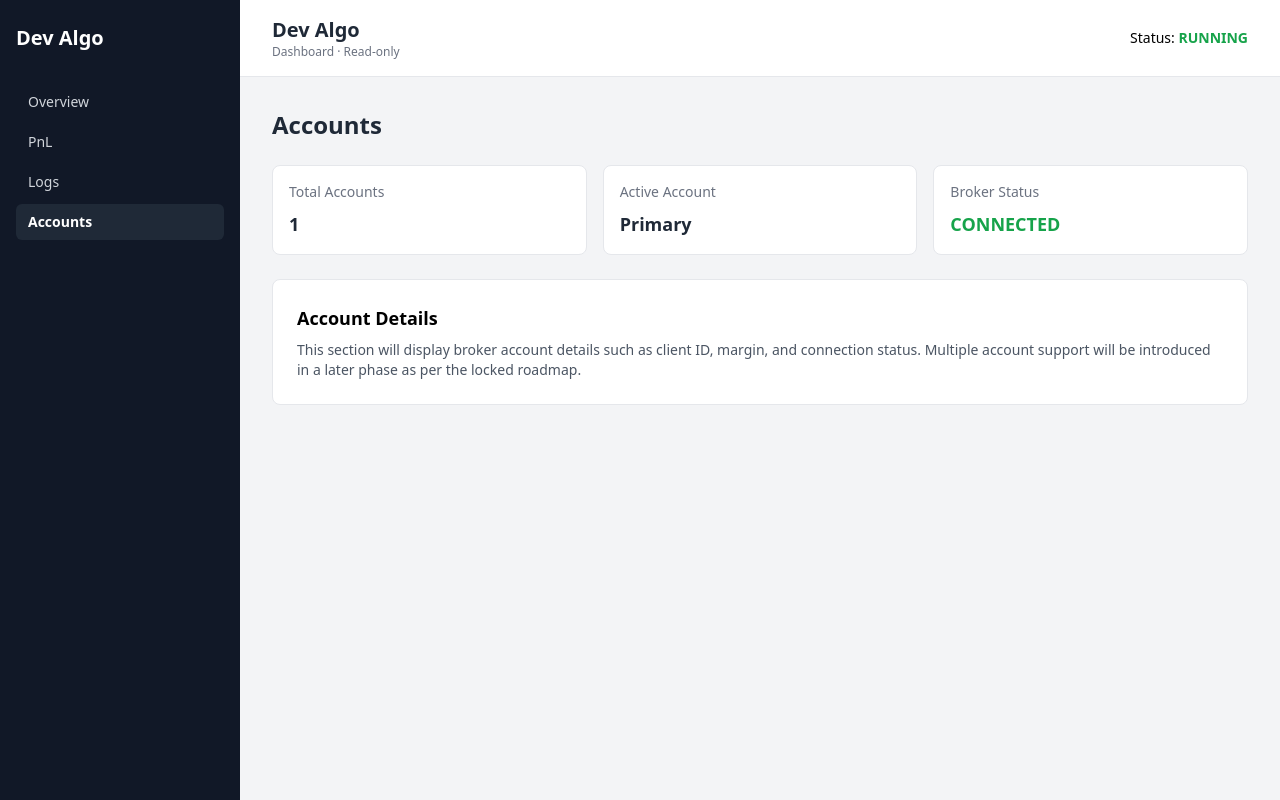
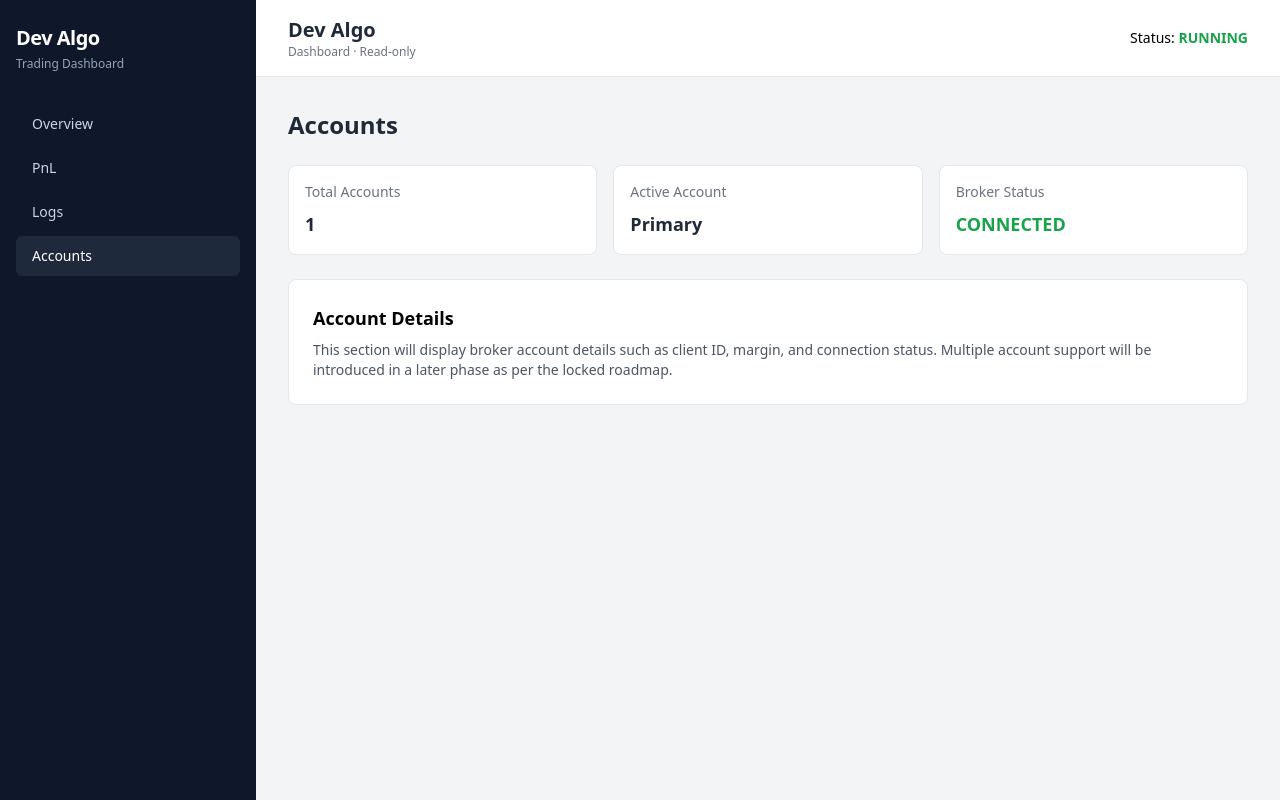
Before and after one commit to devanshprakashsingh-lang/dev-algo-frontend, a React app: page /accounts in a window 1280 px wide. Built offline with nearby package versions, Linux system fonts and the light colour scheme; the HTML template or start-up script is replaced by a standard one.

Commit message:
UI Step 3: Sidebar polish

```diff
--- a/src/components/layout/Sidebar.jsx
+++ b/src/components/layout/Sidebar.jsx
@@ -9,27 +9,25 @@ const MENU = [
 
 export default function Sidebar() {
   return (
-    <aside className="w-60 bg-gray-900 text-gray-300 min-h-screen px-4 py-6">
-      {/* Brand */}
-      <div className="text-xl font-bold text-white mb-8">
-        Dev Algo
+    <aside className="w-64 bg-slate-900 text-slate-200 min-h-screen px-4 py-6">
+      <div className="mb-8">
+        <h1 className="text-xl font-bold text-white tracking-tight">
+          Dev Algo
+        </h1>
+        <p className="text-xs text-slate-400 mt-1">Trading Dashboard</p>
       </div>
 
-      {/* Navigation */}
-      <nav className="space-y-1 text-sm">
+      <nav className="space-y-1">
         {MENU.map((item) => (
           <NavLink
             key={item.path}
             to={item.path}
             className={({ isActive }) =>
-              `
-              block px-3 py-2 rounded-md transition
-              ${
+              `block px-4 py-2.5 rounded-md text-sm font-medium transition-colors ${
                 isActive
-                  ? "bg-gray-800 text-white font-semibold"
-                  : "hover:bg-gray-800 hover:text-white"
-              }
-              `
+                  ? "bg-slate-800 text-white"
+                  : "text-slate-300 hover:bg-slate-800 hover:text-white"
+              }`
             }
           >
             {item.label}
```
